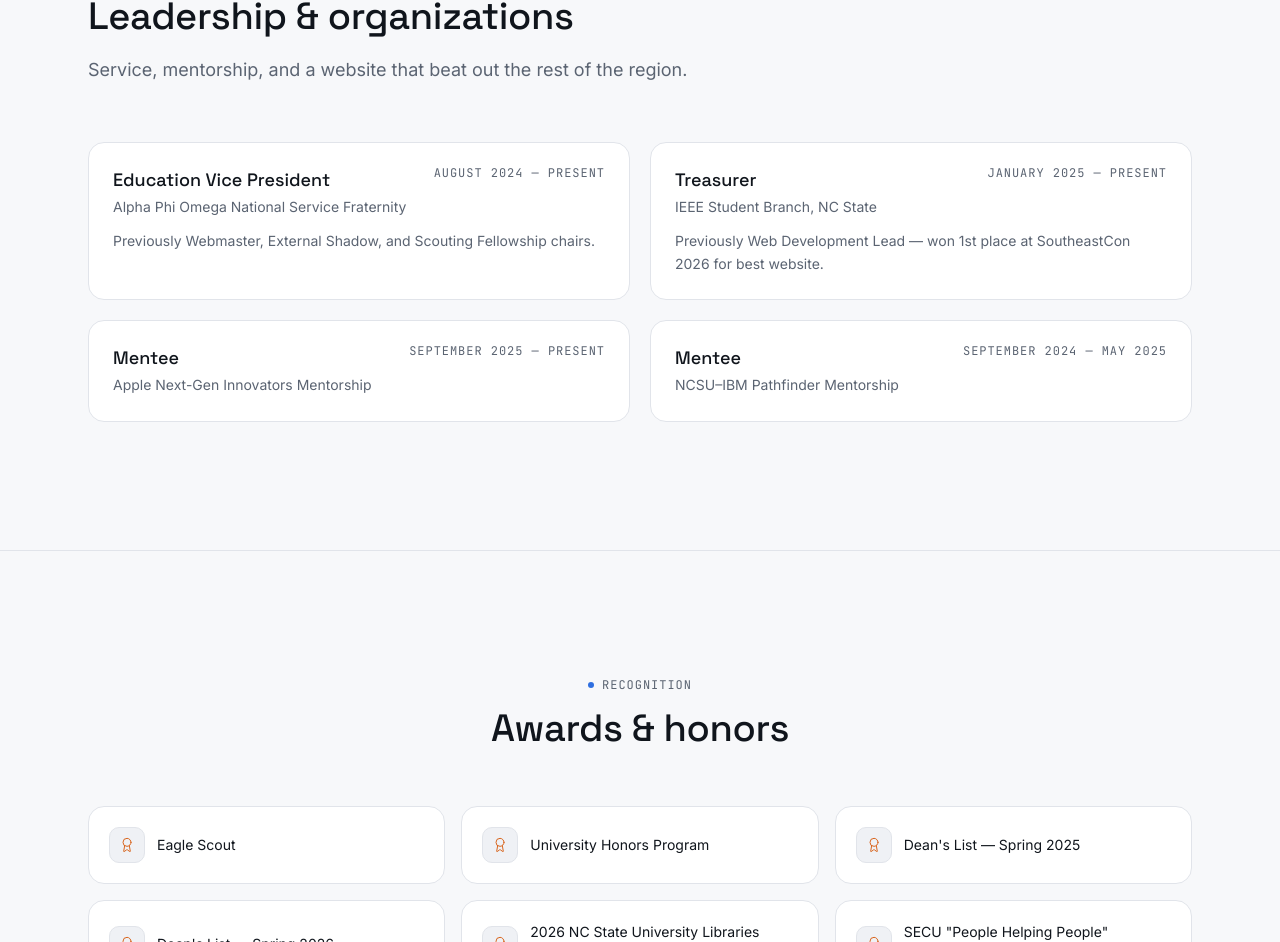
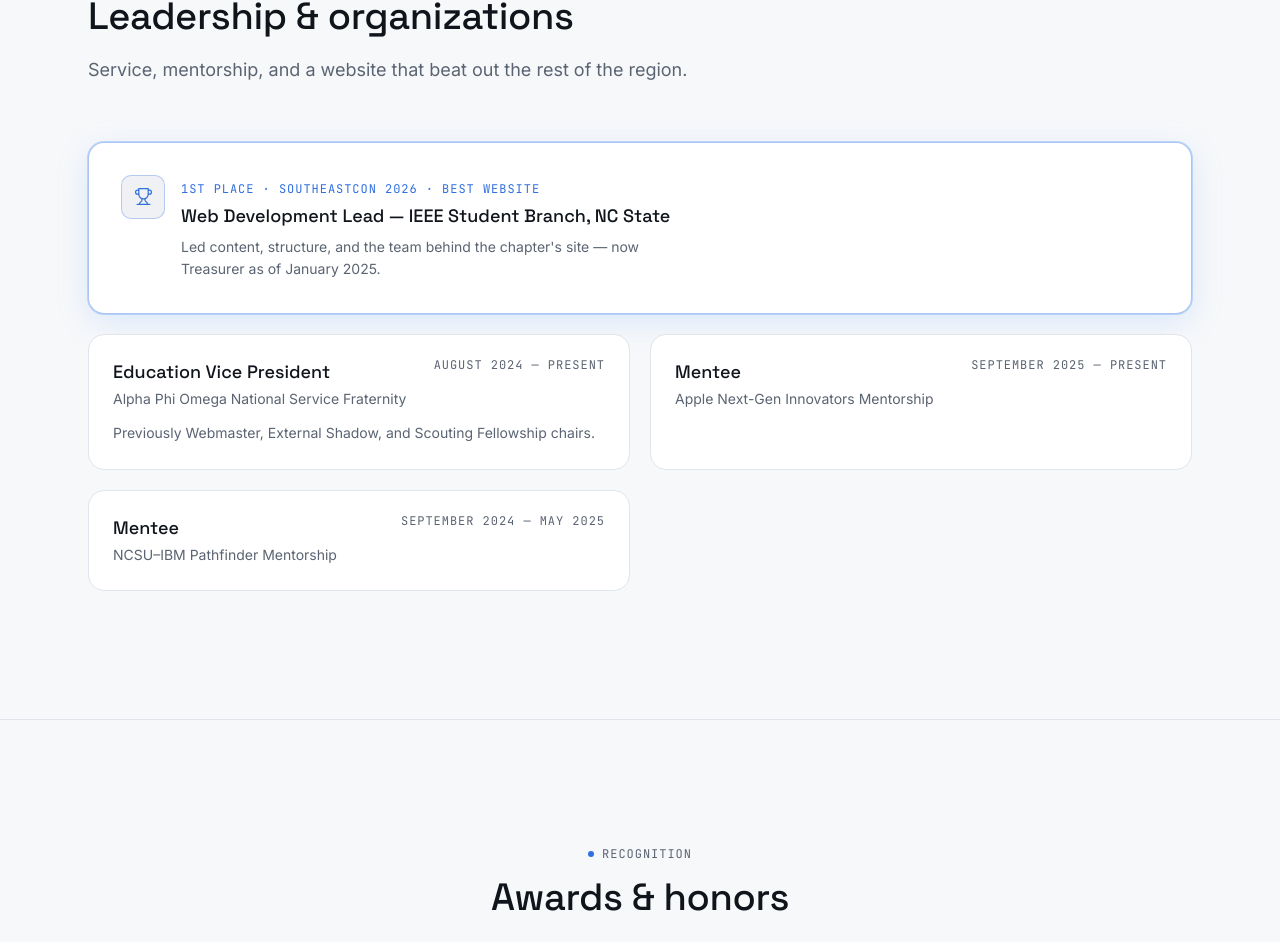
Before and after one commit to mdeal871/portfolio, a Next.js app: page /engineering in a window 1280 px wide. Shown: the part 7303-8245 px from the top of the page. Built offline with nearby package versions, Linux system fonts and the light colour scheme.

Commit message:
Added ieee site

```diff
--- a/components/sections/engineering/leadership.tsx
+++ b/components/sections/engineering/leadership.tsx
@@ -1,6 +1,7 @@
 "use client";
 
 import { motion } from "framer-motion";
+import { Trophy } from "lucide-react";
 import { SectionHeading } from "@/components/ui/section-heading";
 import { staggerContainer, fadeUp, viewportOnce } from "@/components/motion/variants";
 
@@ -10,12 +11,6 @@ const ROLES = [
     role: "Education Vice President",
     date: "August 2024 — Present",
     note: "Previously Webmaster, External Shadow, and Scouting Fellowship chairs.",
-  },
-  {
-    org: "IEEE Student Branch, NC State",
-    role: "Treasurer",
-    date: "January 2025 — Present",
-    note: "Previously Web Development Lead — won 1st place at SoutheastCon 2026 for best website.",
   },
   {
     org: "Apple Next-Gen Innovators Mentorship",
@@ -39,12 +34,40 @@ export function Leadership() {
           description="Service, mentorship, and a website that beat out the rest of the region."
         />
 
+        {/* Highlighted separately from the grid below — this is the one
+            with an actual competition win attached to it. */}
+        <motion.div
+          initial="hidden"
+          whileInView="show"
+          viewport={viewportOnce}
+          variants={fadeUp}
+          className="mt-14 flex flex-col gap-4 rounded-lg border border-signal/40 bg-surface p-6 shadow-glow-signal sm:flex-row sm:items-center sm:justify-between md:p-8"
+        >
+          <div className="flex items-start gap-4">
+            <span className="flex h-11 w-11 shrink-0 items-center justify-center rounded-md border border-signal/30 bg-surface-2 text-signal">
+              <Trophy size={19} strokeWidth={1.5} />
+            </span>
+            <div>
+              <span className="font-mono text-mono-label uppercase text-signal">
+                1st place · SoutheastCon 2026 · Best Website
+              </span>
+              <h3 className="font-display text-heading-sm text-text mt-1">
+                Web Development Lead — IEEE Student Branch, NC State
+              </h3>
+              <p className="text-body-sm text-text-muted mt-2 max-w-lg">
+                Led content, structure, and the team behind the chapter's
+                site — now Treasurer as of January 2025.
+              </p>
+            </div>
+          </div>
+        </motion.div>
+
         <motion.div
           variants={staggerContainer}
           initial="hidden"
           whileInView="show"
           viewport={viewportOnce}
-          className="mt-14 grid grid-cols-1 gap-5 md:grid-cols-2"
+          className="mt-5 grid grid-cols-1 gap-5 md:grid-cols-2"
         >
           {ROLES.map((r) => (
             <motion.div
--- a/components/sections/web-design/recent-projects.tsx
+++ b/components/sections/web-design/recent-projects.tsx
@@ -33,6 +33,19 @@ const PROJECTS = [
     // WIP preview link — swap for the real domain once the site is finished and published.
     href: "https://tloweoutfitters.vercel.app/",
   },
+  {
+    title: "IEEE NC State Chapter Site",
+    industry: "Student organization · Team lead",
+    image: "/images/websites/ieee-ncsu.jpg",
+    imageAlt: "IEEE NC State chapter website homepage",
+    tags: ["Team Lead", "Content Strategy", "Web Development"],
+    goal:
+      "Give NC State's IEEE chapter a site strong enough to compete for best website at SoutheastCon — the organization's biggest regional stage.",
+    approach:
+      "Not a personal build — I led the team as Web Development Lead, managing content, information structure, and the people building it, rather than writing the code myself.",
+    result: "Won 1st place for Best Website at SoutheastCon 2026.",
+    href: "https://ieeencsu.com/",
+  },
 ];
 
 export function RecentProjects() {
@@ -43,7 +56,7 @@ export function RecentProjects() {
           eyebrow="Recent projects"
           title="Sites I've shipped"
           tone="trace"
-          description="Real, live client work — not mockups."
+          description="Client work, plus one I led rather than built myself — noted where that's the case."
         />
 
         <div className="mt-14 space-y-8">
```
Also changed, not shown: public/images/websites/ieee-ncsu.jpg (added).
